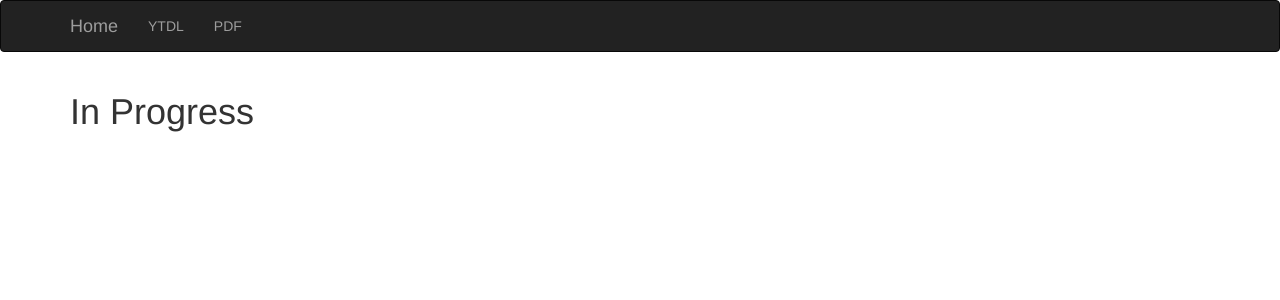
After one commit to kemianbd/ytdl_v2, a Python web app: template templates/pdfcombine.html in a window 1280 px wide. The commit adds this page. Shown: the top 300 px of the page. Run offline with Jinja, Linux system fonts and the light colour scheme; the template is opened without the code that fills it, so the values that code supplies are empty; some libraries are stand-ins or nearby versions.

Commit message:
pdfcombine setup; requirements update

```diff
--- a/requirements.txt
+++ b/requirements.txt
@@ -13,7 +13,7 @@ itsdangerous==1.1.0
 Jinja2==2.10.1
 MarkupSafe==1.1.1
 numpy==1.16.2
-Pillow==6.1.0
+Pillow==6.2.1
 proglog==0.1.9
 pytube==9.5.1
 requests==2.22.0
--- a/templates/base.html
+++ b/templates/base.html
@@ -23,6 +23,7 @@
         <div class="navbar-collapse collapse">
             <ul class="nav navbar-nav">
                 <li><a href="{{ url_for('app.index') }}">YTDL</a></li>
+                <li><a href="{{ url_for('app.pdf') }}">PDF</a></li>
             </ul>
         </div>
     </div>
--- /dev/null
+++ b/templates/pdfcombine.html
@@ -0,0 +1,8 @@
+{% extends "base.html" %}
+{% import "bootstrap/wtf.html" as wtf %}
+
+{% block title %}PDF{% endblock %}
+
+{% block page_content %}
+<h1>In Progress</h1>
+{% endblock %}
--- a/views.py
+++ b/views.py
@@ -26,3 +26,8 @@ def convert():
                 ytget = Convert(yturl, form.vid.data, form.bit.data)
                 ytget.dl_convert()
     return render_template('index.html', form=form, dl_form=dl_form)
+
+
+@app.route('/pdf')
+def pdf():
+    return render_template('pdfcombine.html')
```
